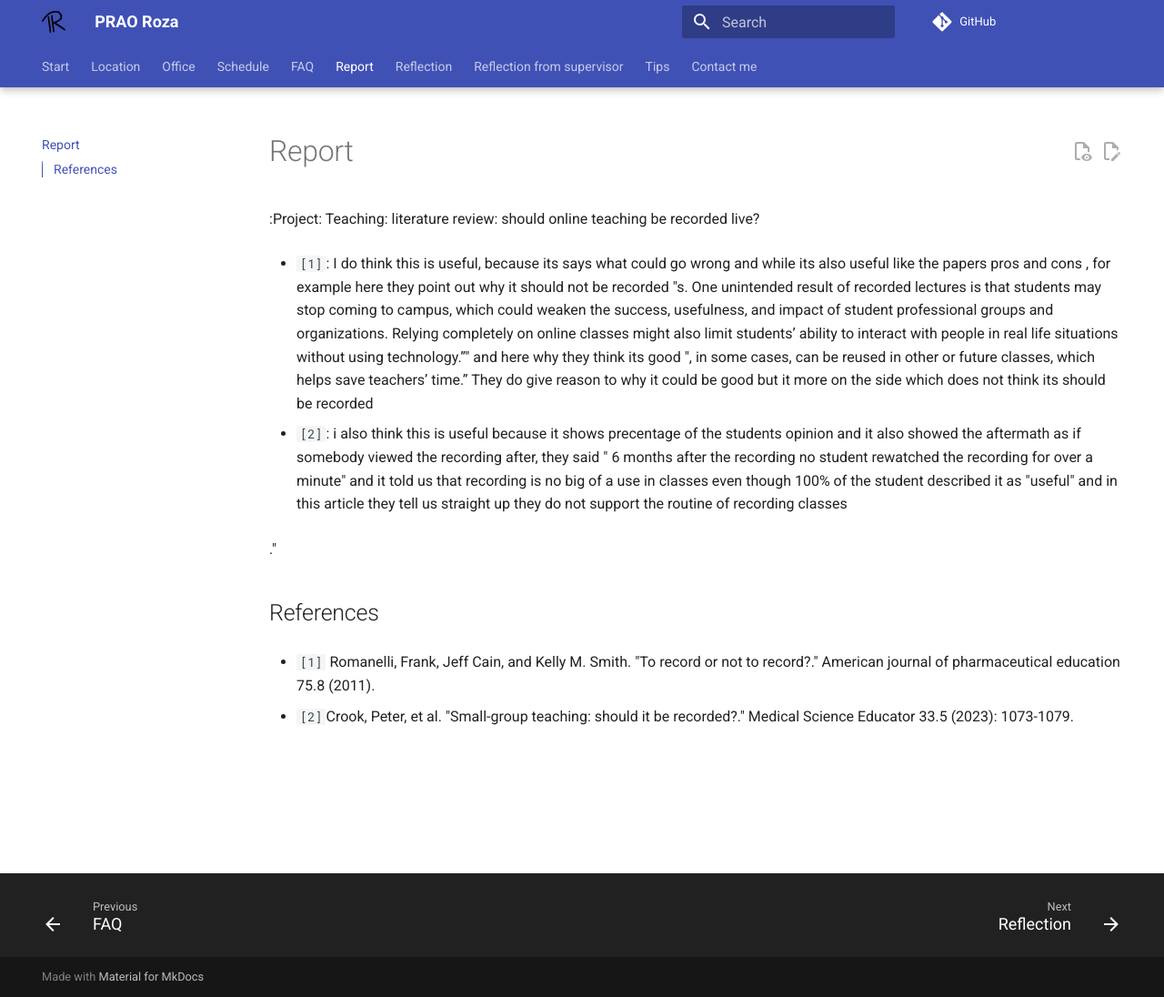
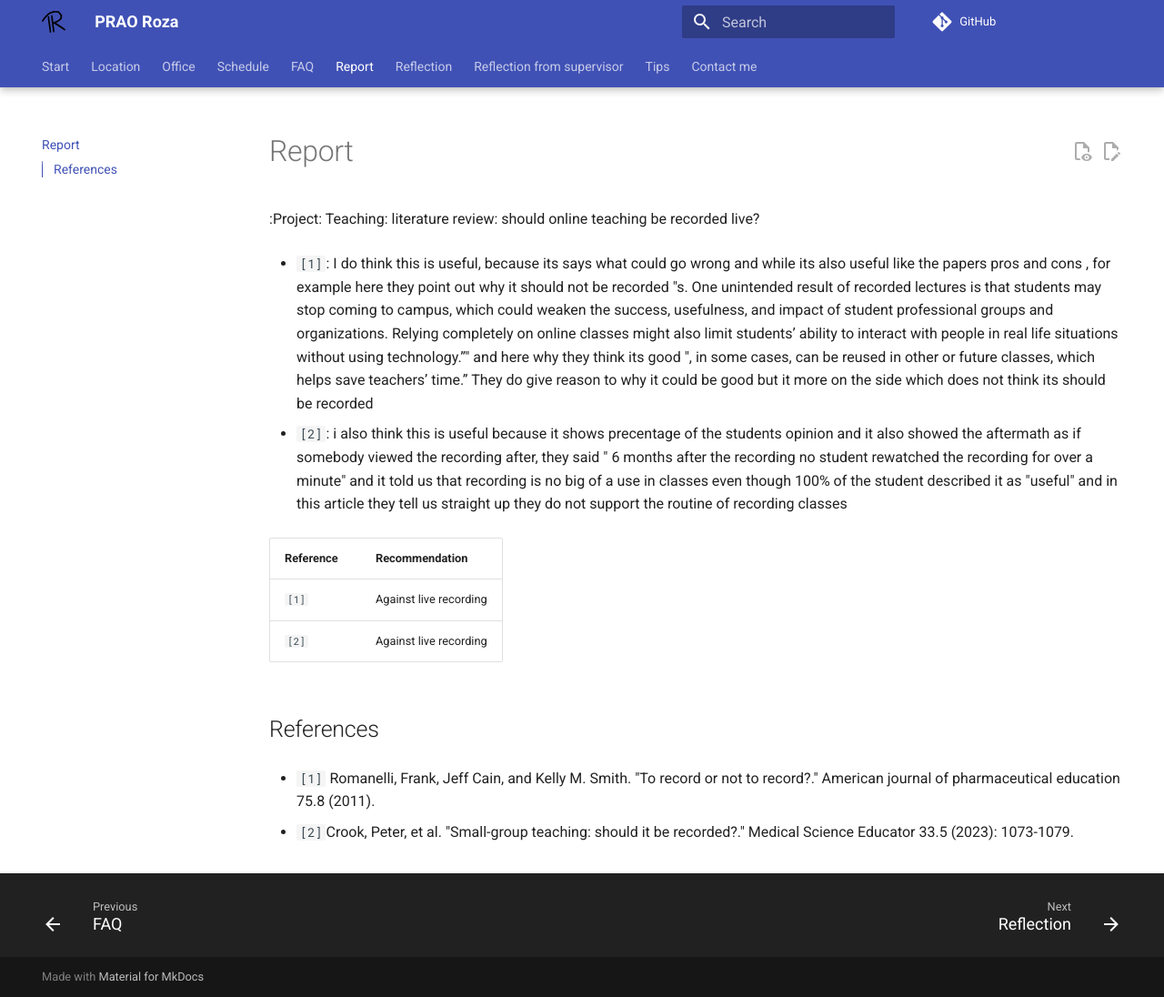
Before and after one commit to richelbilderbeek/prao_roza_20251126, an MkDocs documentation site: the page built from docs/report.md, in a window 1280 px wide and 1096 px high. Shown: the whole window at 91% size. Built offline with MkDocs 1.6.1 and Material for MkDocs 9.7.7, drawn with Linux system fonts in a browser that asks for light colours; comment, search, counter and statistics services are not loaded.

Commit message:
Update report.md

```diff
--- a/docs/report.md
+++ b/docs/report.md
@@ -5,11 +5,12 @@
 - `[1]`: I do think this is useful, because its says what could go wrong and while its also useful like the papers pros and cons , for example here they point out why it should not be recorded "s. One unintended result of recorded lectures is that students may stop coming to campus, which could weaken the success, usefulness, and impact of student professional groups and organizations. Relying completely on online classes might also limit students’ ability to interact with people in real life situations without using technology.”" and here why they think its good ", in
 some cases, can be reused in other or future classes, which helps save teachers’ time.” They do give reason to why it could be good but it more on the side which does not think its should be recorded
 
-
-
 - `[2]`: i also think this is useful because it shows precentage of the students opinion and it also showed the aftermath as if somebody viewed the recording after, they said " 6 months after the recording no student rewatched the recording for over a minute" and it told us that recording is no big of a use in classes even though 100% of the student described it as "useful" and in this article they tell us straight up they do not support the routine of recording classes
 
- ."
+ Reference|Recommendation
+ ---------|----------------------
+ `[1]`    |Against live recording
+ `[2]`    |Against live recording
 
 ## References
 
```
